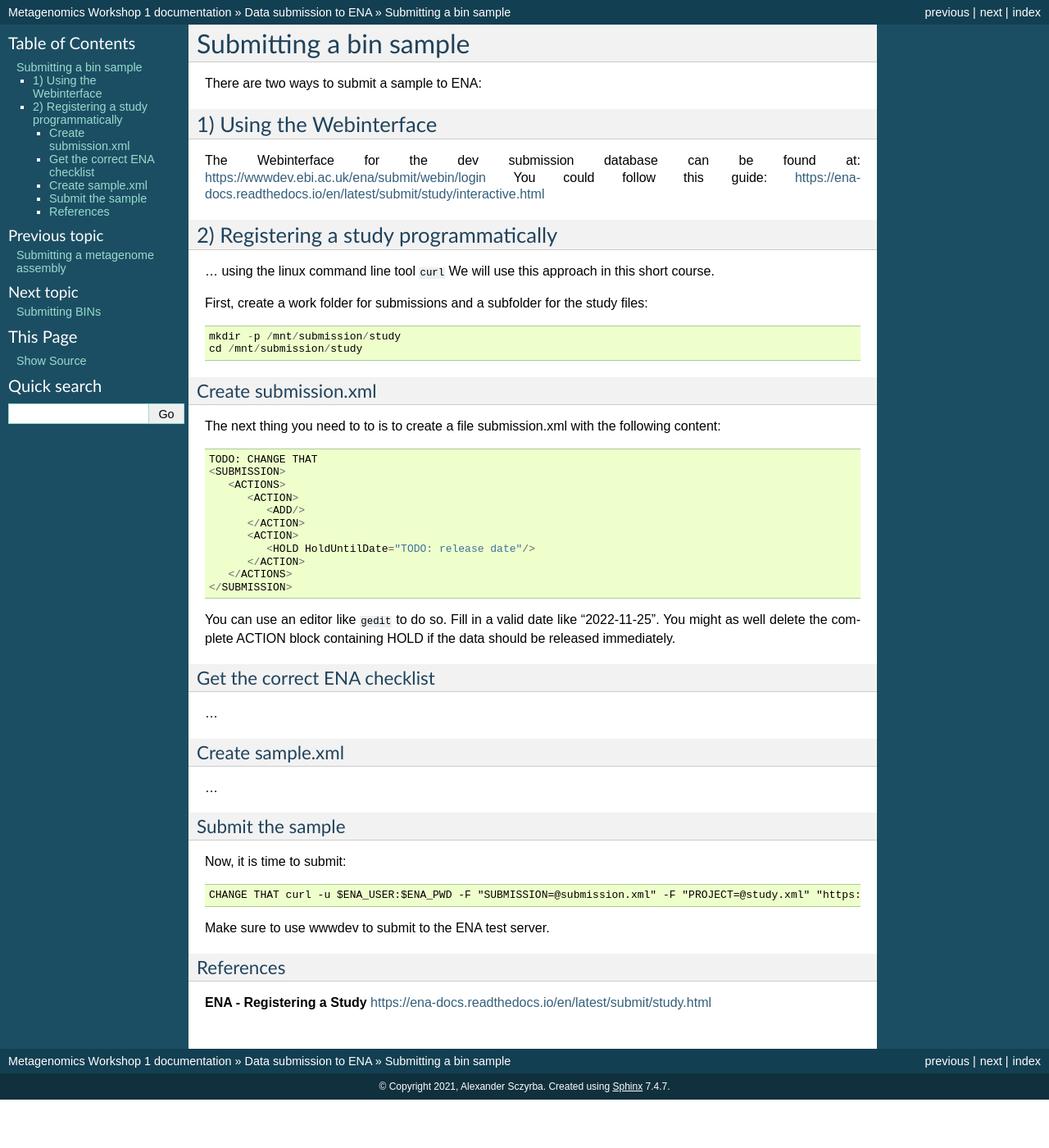
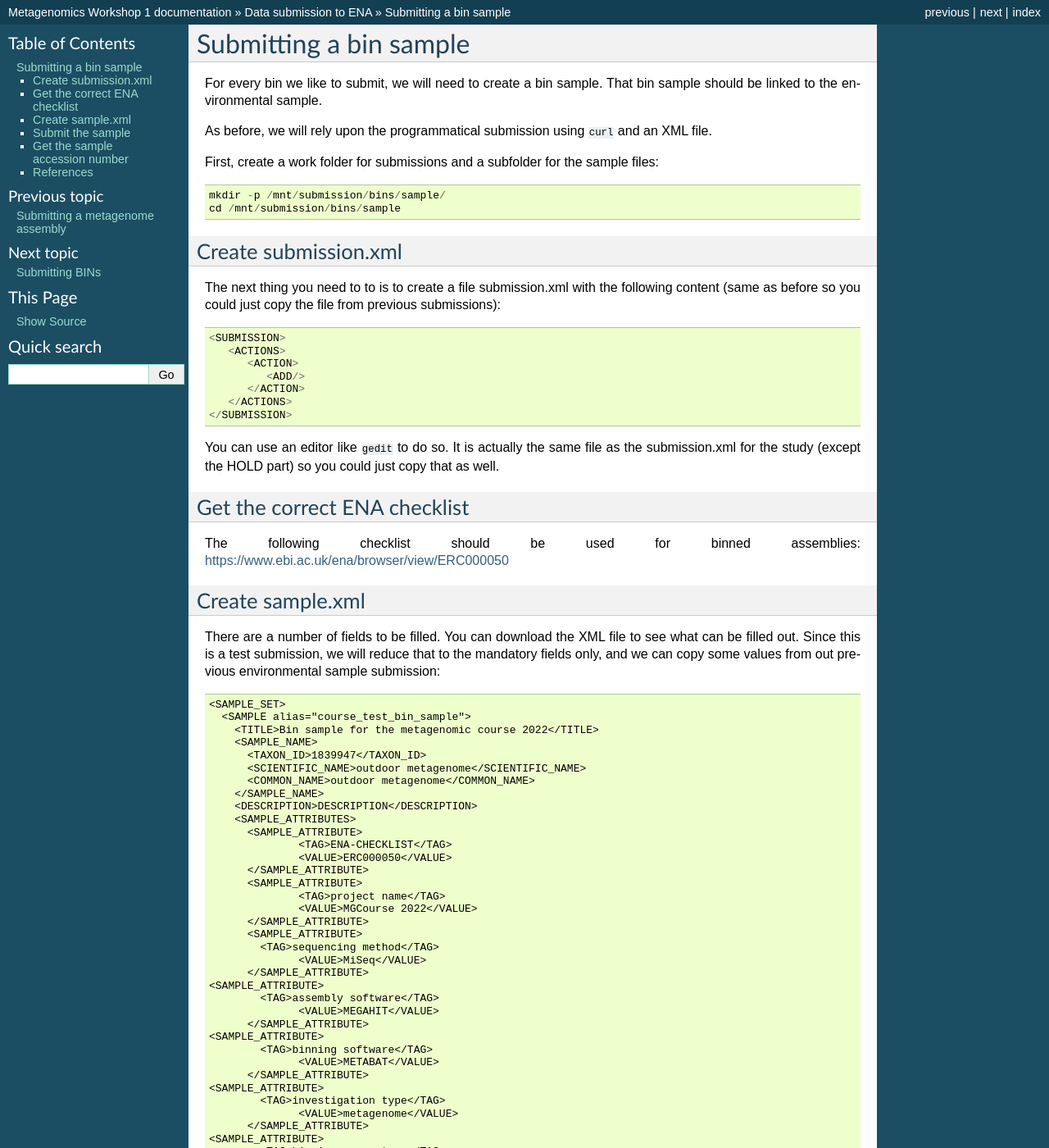
Before and after one commit to metagenomics/metagenomics-workshop, a Sphinx documentation site: the page built from docs/data_submission/bin_sample.rst, in a window 1280 px wide and 1400 px high. Shown: the whole window at 82% size. Built offline with Sphinx 7.4.7, drawn with Linux system fonts in a browser that asks for light colours; some of the changed text lies outside the part shown.

Commit message:
Update bin_sample.rst

```diff
--- a/docs/data_submission/bin_sample.rst
+++ b/docs/data_submission/bin_sample.rst
@@ -1,62 +1,157 @@
 Submitting a bin sample
 ==================
 
-There are two ways to submit a sample to ENA:
+For every bin we like to submit, we will need to create a  bin sample. That bin sample should be linked to the environmental sample.
 
-1) Using the Webinterface
------------------------
-The Webinterface for the dev submission database can be found at: https://wwwdev.ebi.ac.uk/ena/submit/webin/login
-You could follow this guide: https://ena-docs.readthedocs.io/en/latest/submit/study/interactive.html
+As before, we will rely upon the programmatical submission using ``curl`` and an XML file.
 
-2) Registering a study programmatically
------------------------
-... using the linux command line tool ``curl``
-We will use this approach in this short course.
+First, create a work folder for submissions and a subfolder for the sample files::
 
-First, create a work folder for submissions and a subfolder for the study files::
-
-  mkdir -p /mnt/submission/study
-  cd /mnt/submission/study
+  mkdir -p /mnt/submission/bins/sample/
+  cd /mnt/submission/bins/sample
 
 Create submission.xml
 ^^^^^^^^^^
-The next thing you need to to is to create a file submission.xml with the following content::
+The next thing you need to to is to create a file submission.xml with the following content (same as before so you could just copy the file from previous submissions)::
 
-  TODO: CHANGE THAT
   <SUBMISSION>
      <ACTIONS>
         <ACTION>
            <ADD/>
         </ACTION>
-        <ACTION>
-           <HOLD HoldUntilDate="TODO: release date"/>
-        </ACTION>
      </ACTIONS>
   </SUBMISSION>
 
-You can use an editor like ``gedit`` to do so. Fill in a valid date like "2022-11-25". You might as well delete the complete ACTION block containing HOLD if the data should be released immediately.
+You can use an editor like ``gedit`` to do so. It is actually the same file as the submission.xml for the study (except the HOLD part) so you could just copy that as well.
 
 Get the correct ENA checklist
 ^^^^^^^^^^
 
-...
+The following checklist should be used for binned assemblies:
+https://www.ebi.ac.uk/ena/browser/view/ERC000050
 
 
 Create sample.xml
 ^^^^^^^^^^
 
-...
+There are a number of fields to be filled. You can download the XML file to see what can be filled out. Since this is a test submission,
+we will reduce that to the mandatory fields only, and we can copy some values from out previous environmental sample submission::
+
+	<SAMPLE_SET>
+	  <SAMPLE alias="course_test_bin_sample">
+	    <TITLE>Bin sample for the metagenomic course 2022</TITLE>
+	    <SAMPLE_NAME>
+	      <TAXON_ID>1839947</TAXON_ID>
+	      <SCIENTIFIC_NAME>outdoor metagenome</SCIENTIFIC_NAME>
+	      <COMMON_NAME>outdoor metagenome</COMMON_NAME>
+	    </SAMPLE_NAME>
+	    <DESCRIPTION>DESCRIPTION</DESCRIPTION>
+	    <SAMPLE_ATTRIBUTES>
+	      <SAMPLE_ATTRIBUTE>
+		      <TAG>ENA-CHECKLIST</TAG>
+		      <VALUE>ERC000050</VALUE>
+	      </SAMPLE_ATTRIBUTE>
+	      <SAMPLE_ATTRIBUTE>
+		      <TAG>project name</TAG>
+		      <VALUE>MGCourse 2022</VALUE>
+	      </SAMPLE_ATTRIBUTE>
+	      <SAMPLE_ATTRIBUTE>
+	        <TAG>sequencing method</TAG>
+		      <VALUE>MiSeq</VALUE>
+	      </SAMPLE_ATTRIBUTE>
+        <SAMPLE_ATTRIBUTE>
+	        <TAG>assembly software</TAG>
+		      <VALUE>MEGAHIT</VALUE>
+	      </SAMPLE_ATTRIBUTE>
+        <SAMPLE_ATTRIBUTE>
+	        <TAG>binning software</TAG>
+		      <VALUE>METABAT</VALUE>
+	      </SAMPLE_ATTRIBUTE>
+        <SAMPLE_ATTRIBUTE>
+	        <TAG>investigation type</TAG>
+		      <VALUE>metagenome</VALUE>
+	      </SAMPLE_ATTRIBUTE>
+        <SAMPLE_ATTRIBUTE>
+	        <TAG>binning parameters</TAG>
+		      <VALUE>default</VALUE>
+	      </SAMPLE_ATTRIBUTE>
+        <SAMPLE_ATTRIBUTE>
+	        <TAG>isolation source</TAG>
+		      <VALUE>stable manure</VALUE>
+	      </SAMPLE_ATTRIBUTE>
+	      <SAMPLE_ATTRIBUTE>
+		      <TAG>collection date</TAG>
+		      <VALUE>2022-11-03</VALUE>
+	      </SAMPLE_ATTRIBUTE>
+	      <SAMPLE_ATTRIBUTE>
+		      <TAG>geographic location (country and/or sea)</TAG>
+		      <VALUE>Germany</VALUE>
+	      </SAMPLE_ATTRIBUTE>
+	      <SAMPLE_ATTRIBUTE>
+		      <TAG>geographic location (latitude)</TAG>
+		      <VALUE>52.019101</VALUE>
+		      <UNITS>DD</UNITS>
+	      </SAMPLE_ATTRIBUTE>
+	      <SAMPLE_ATTRIBUTE>
+		      <TAG>geographic location (longitude)</TAG>
+		      <VALUE>8.531007</VALUE>
+		      <UNITS>DD</UNITS>
+	      </SAMPLE_ATTRIBUTE>
+	      <SAMPLE_ATTRIBUTE>
+		      <TAG>broad-scale environmental context</TAG>
+		      <VALUE>temperate woodland</VALUE>
+	      </SAMPLE_ATTRIBUTE>
+	      <SAMPLE_ATTRIBUTE>
+		      <TAG>local environmental context</TAG>
+		      <VALUE>temperate woodland</VALUE>
+	      </SAMPLE_ATTRIBUTE>
+	      <SAMPLE_ATTRIBUTE>
+		      <TAG>environmental medium</TAG>
+		      <VALUE>stable manure</VALUE>
+	      </SAMPLE_ATTRIBUTE>
+	      <SAMPLE_ATTRIBUTE>
+		      <TAG>sample derived from</TAG>
+		      <VALUE>TODO: you environmental sample accession here!</VALUE>
+	      </SAMPLE_ATTRIBUTE>
+	      <SAMPLE_ATTRIBUTE>
+		      <TAG>metagenomic source</TAG>
+		      <VALUE>outdoor metagenome</VALUE>
+	      </SAMPLE_ATTRIBUTE>
+	    </SAMPLE_ATTRIBUTES>
+	  </SAMPLE>
+	</SAMPLE_SET>
+
+Don't forget to fill in your environmental sample accession in the appropriate field.
 
 Submit the sample
 ^^^^^^^^^^^^^^^^
 
 Now, it is time to submit::
 
-  CHANGE THAT curl -u $ENA_USER:$ENA_PWD -F "SUBMISSION=@submission.xml" -F "PROJECT=@study.xml" "https://wwwdev.ebi.ac.uk/ena/submit/drop-box/submit/"
+  cd /mnt/submission/assembly/sample
+  curl -u $ENA_USER:$ENA_PWD -F "SUBMISSION=@submission.xml" -F "SAMPLE=@sample.xml" "https://wwwdev.ebi.ac.uk/ena/submit/drop-box/submit/" > receipt.xml
 
 Make sure to use wwwdev to submit to the ENA test server.
+
+Get the sample accession number
+^^^^^^^^^^^^^^^
+
+The response is stored in the file "receipt.xml". You can find the accession number for your sample in this line::
+
+  <SAMPLE accession="ERS13654528" alias="course_test_environmental sample" status="PRIVATE">
+
+Also note, that this number is only valid for today (as for the study accession), since it is discarded after 24 hours::
+
+     <MESSAGES>
+          <INFO>This submission is a TEST submission and will be discarded within 24 hours</INFO>
+     </MESSAGES>
+
+Note your accession number somewhere, you will need it for the next steps.
+
+Now let's submit our environmental sample for this study.
+
 
 
 References
 ^^^^^^^^^^
-**ENA - Registering a Study** https://ena-docs.readthedocs.io/en/latest/submit/study.html
+**ENA - Registering a Sample** https://ena-docs.readthedocs.io/en/latest/submit/samples.html
```
